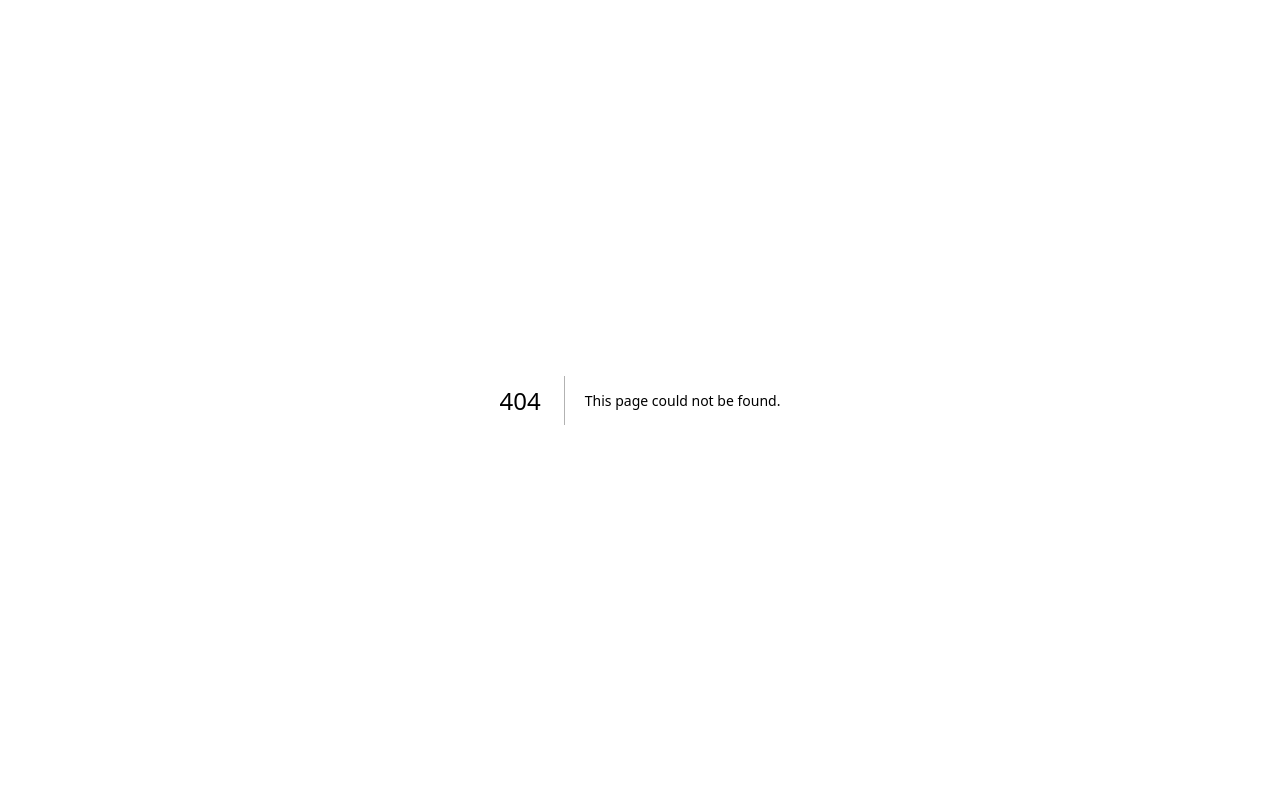
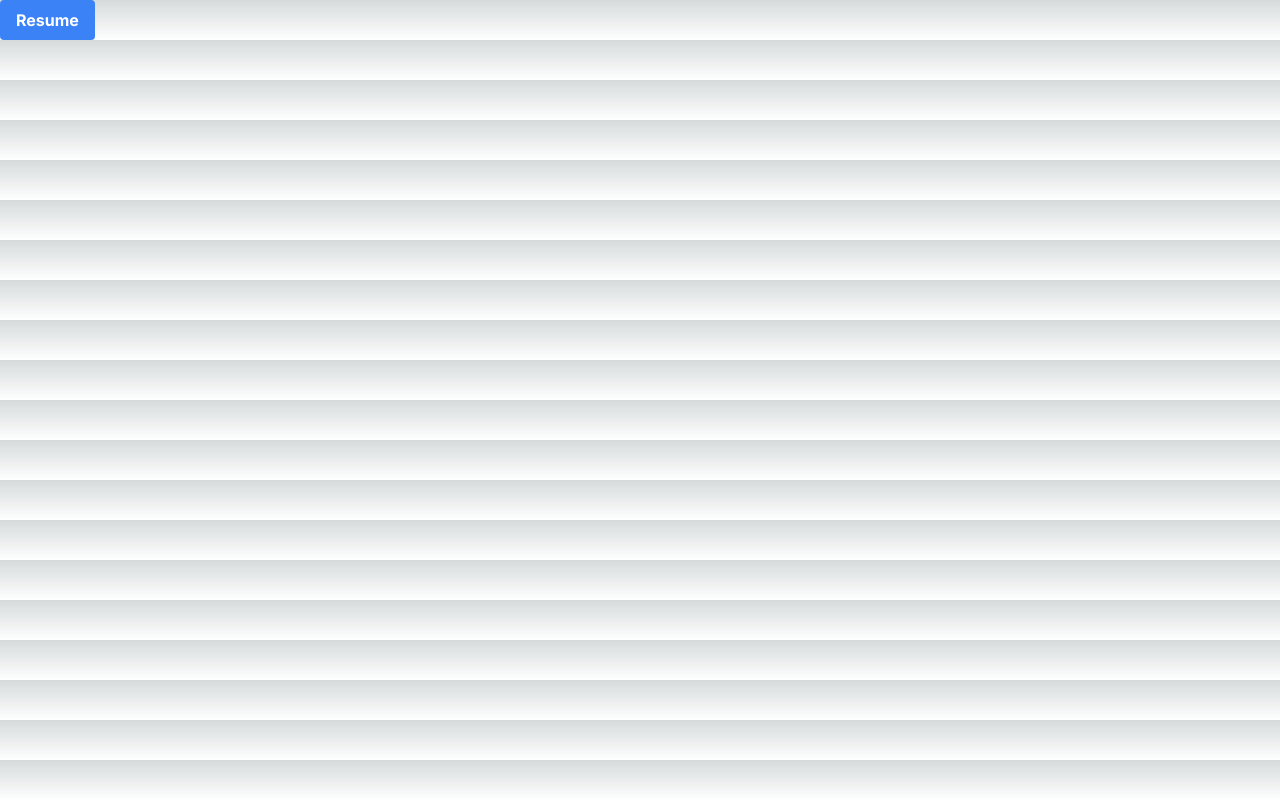
Before and after one commit to Hy-Nguyen/mentorship, a Next.js app: page /uploadpage in a window 1280 px wide. Before the commit this address had no page. Built offline with nearby package versions, Linux system fonts and the light colour scheme.

Commit message:
Visual Resume Button

```diff
--- /dev/null
+++ b/app/uploadpage/page.tsx
@@ -0,0 +1,10 @@
+import React from "react";
+
+
+export default function uploadpage() {
+  return (
+  <button className="bg-blue-500 hover:bg-blue-700 text-white font-bold py-2 px-4 rounded">
+      Resume
+    </button>
+  );
+}
--- a/app/uploadpage/pages.tsx
+++ /dev/null
@@ -1,5 +0,0 @@
-import React from 'react';
-
-export default function uploadpage(){
-    return (<></>);
-}
```
